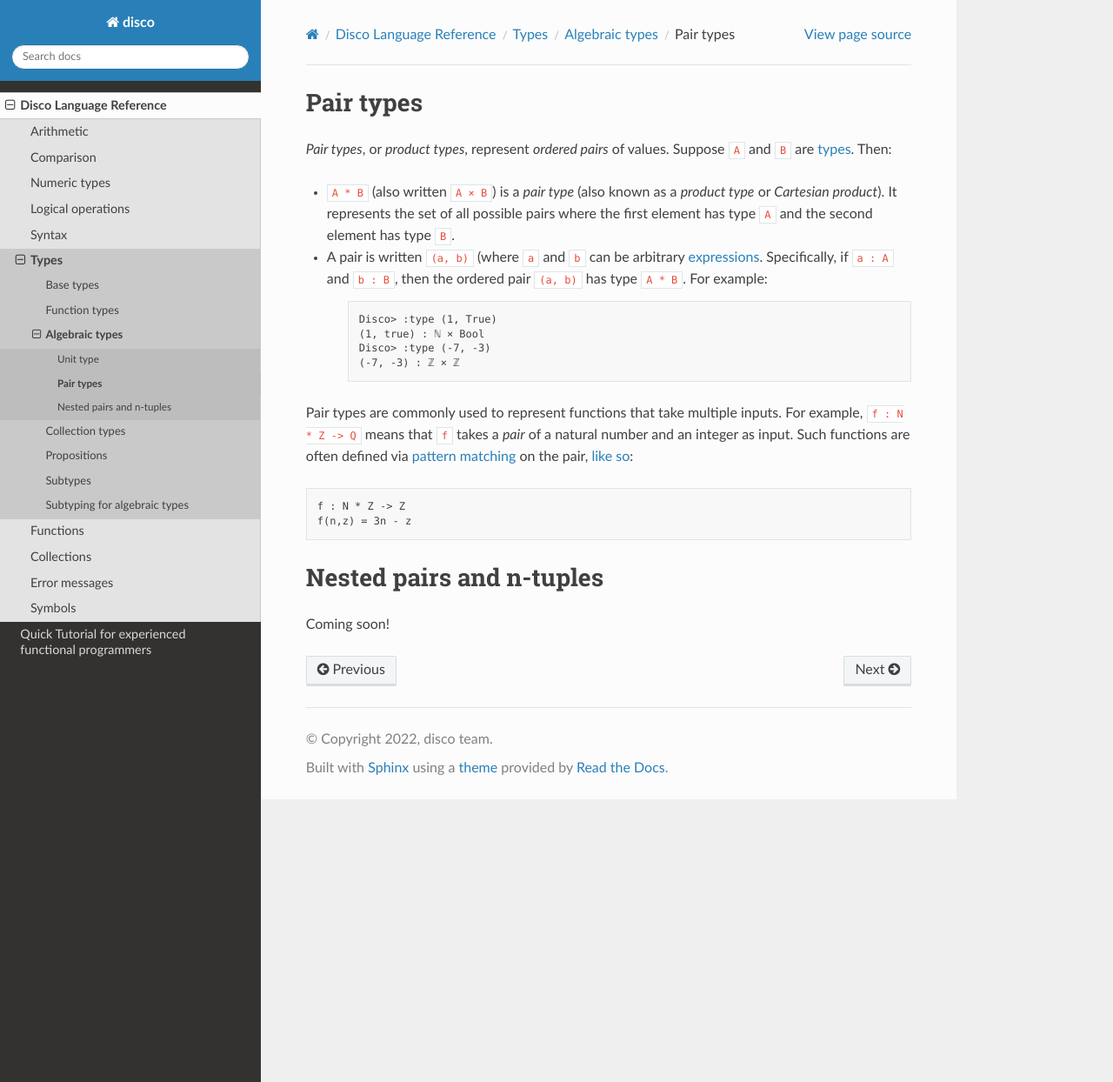
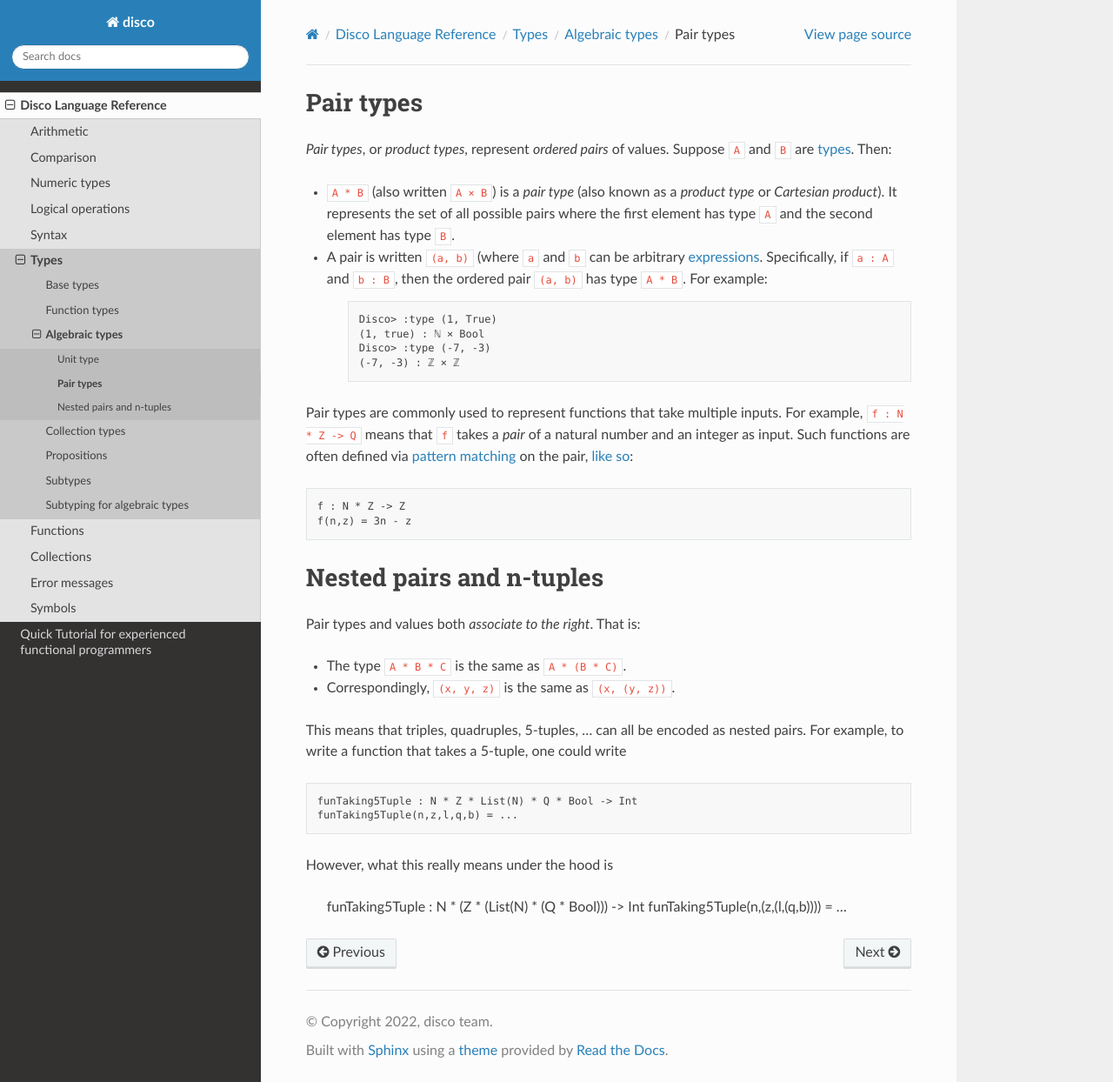
Before and after one commit to disco-lang/disco, a Sphinx documentation site: the page built from docs/reference/product-type.rst, in a window 1280 px wide and 1244 px high. Shown: the whole window at 87% size. Built offline with Sphinx 7.4.7 and the Read the Docs theme 2.0.0, drawn with Linux system fonts in a browser that asks for light colours; pages that are not in the unit, such as notebooks, are missing from menus.

Commit message:
note n-tuples can be made via nested pairs

```diff
--- a/docs/reference/product-type.rst
+++ b/docs/reference/product-type.rst
@@ -34,4 +34,21 @@ are often defined via :doc:`pattern matching <pattern>` on the pair,
 Nested pairs and n-tuples
 =========================
 
-Coming soon!
+Pair types and values both *associate to the right*.  That is:
+
+- The type ``A * B * C`` is the same as ``A * (B * C)``.
+- Correspondingly, ``(x, y, z)`` is the same as ``(x, (y, z))``.
+
+This means that triples, quadruples, 5-tuples, ... can all be encoded
+as nested pairs.  For example, to write a function that takes a
+5-tuple, one could write
+
+::
+
+   funTaking5Tuple : N * Z * List(N) * Q * Bool -> Int
+   funTaking5Tuple(n,z,l,q,b) = ...
+
+However, what this really means under the hood is
+
+   funTaking5Tuple : N * (Z * (List(N) * (Q * Bool))) -> Int
+   funTaking5Tuple(n,(z,(l,(q,b)))) = ...
```
